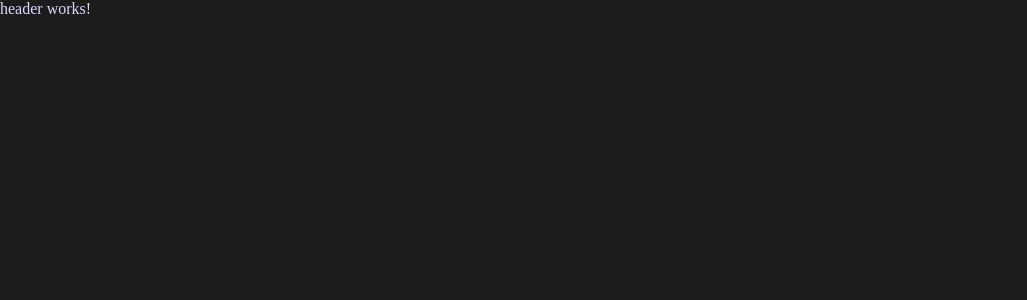
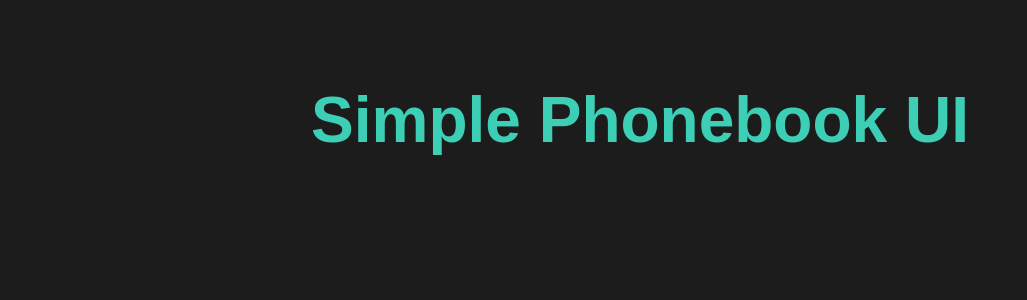
Before and after one commit to DennisJakobi76/PhonebookUI, an Angular app: page / in a window 1280 px wide. Shown: the top 300 px of the page, without its empty margins (0-1027 px from the left). Built offline with nearby package versions, Linux system fonts and the light colour scheme.

Commit message:
added header-component

```diff
--- a/src/app/header/header.component.html
+++ b/src/app/header/header.component.html
@@ -1 +1 @@
-<p>header works!</p>
+<h1>Simple Phonebook UI</h1>
--- a/src/app/header/header.component.scss
+++ b/src/app/header/header.component.scss
@@ -0,0 +1,12 @@
+:host {
+  display: flex;
+  justify-content: center;
+  align-items: center;
+  width: 100%;
+  height: 240px;
+  background-color: var(--phonebook-bg);
+  color: var(--active-font-color);
+  font-size: 32px;
+  font-weight: bold;
+  //   text-shadow: 2px 2px 2px var(--active-font-color);
+}
--- a/src/styles.scss
+++ b/src/styles.scss
@@ -13,6 +13,7 @@
 
 html,
 body {
+  font-family: "Poppins", sans-serif;
   color: var(--primary-font-color);
   background-color: var(--phonebook-bg);
   overflow-x: hidden;
```
